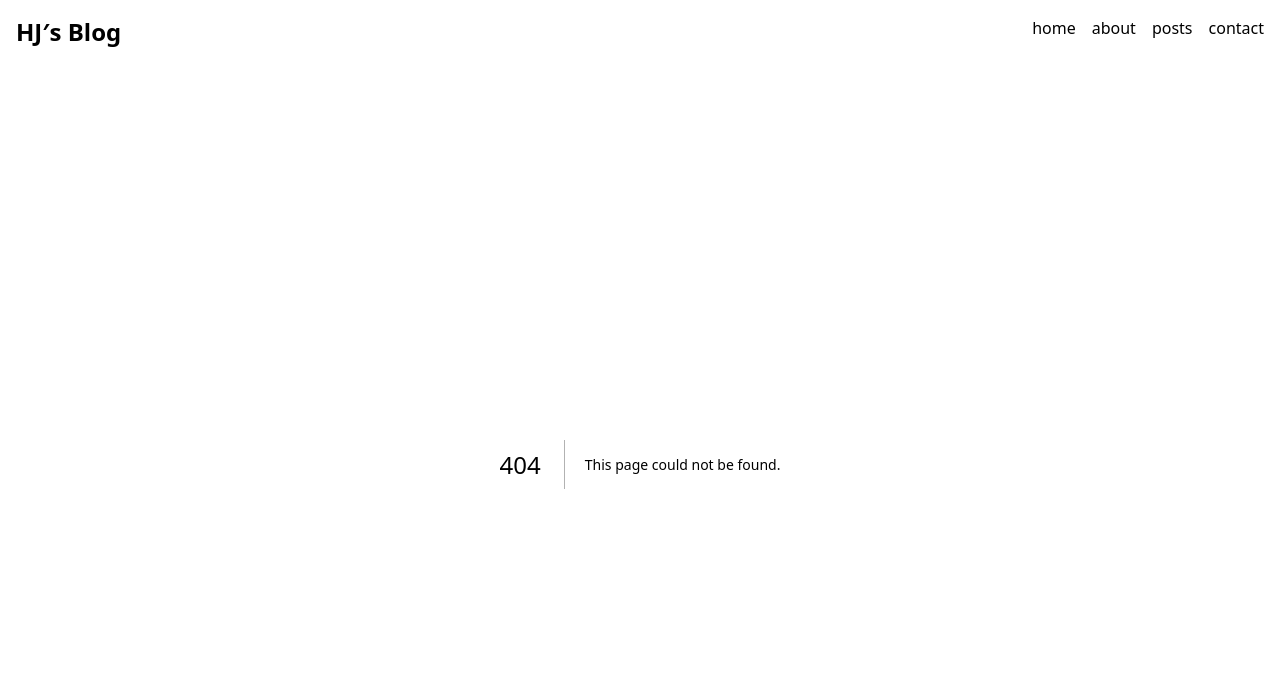
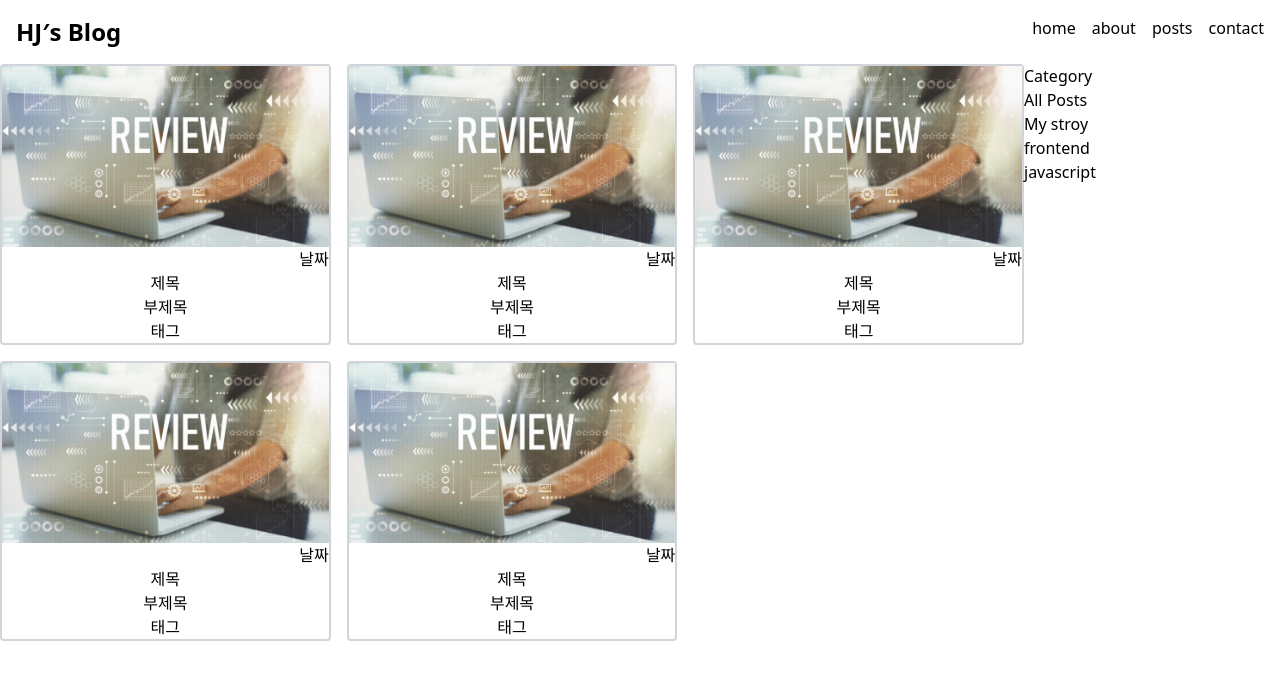
Before and after one commit to yhj12345/my_blog, a Next.js app: page /posts in a window 1280 px wide. Before the commit this address had no page. Shown: the top 680 px of the page. Built offline with nearby package versions, Linux system fonts and the light colour scheme.

Commit message:
[FE] add : Posts 페이지 제작

```diff
--- /dev/null
+++ b/src/app/posts/page.tsx
@@ -0,0 +1,25 @@
+import Card from "@/components/Card";
+import React from "react";
+
+const posts = () => {
+  return (
+    <div className="max-w-screen-xl mx-auto flex">
+      <div className="w-4/5 grid grid-cols-3 gap-4">
+        <Card />
+        <Card />
+        <Card />
+        <Card />
+        <Card />
+      </div>
+      <div className="w-1/5">
+        <div>Category</div>
+        <div>All Posts</div>
+        <div>My stroy</div>
+        <div>frontend</div>
+        <div>javascript</div>
+      </div>
+    </div>
+  );
+};
+
+export default posts;
```
